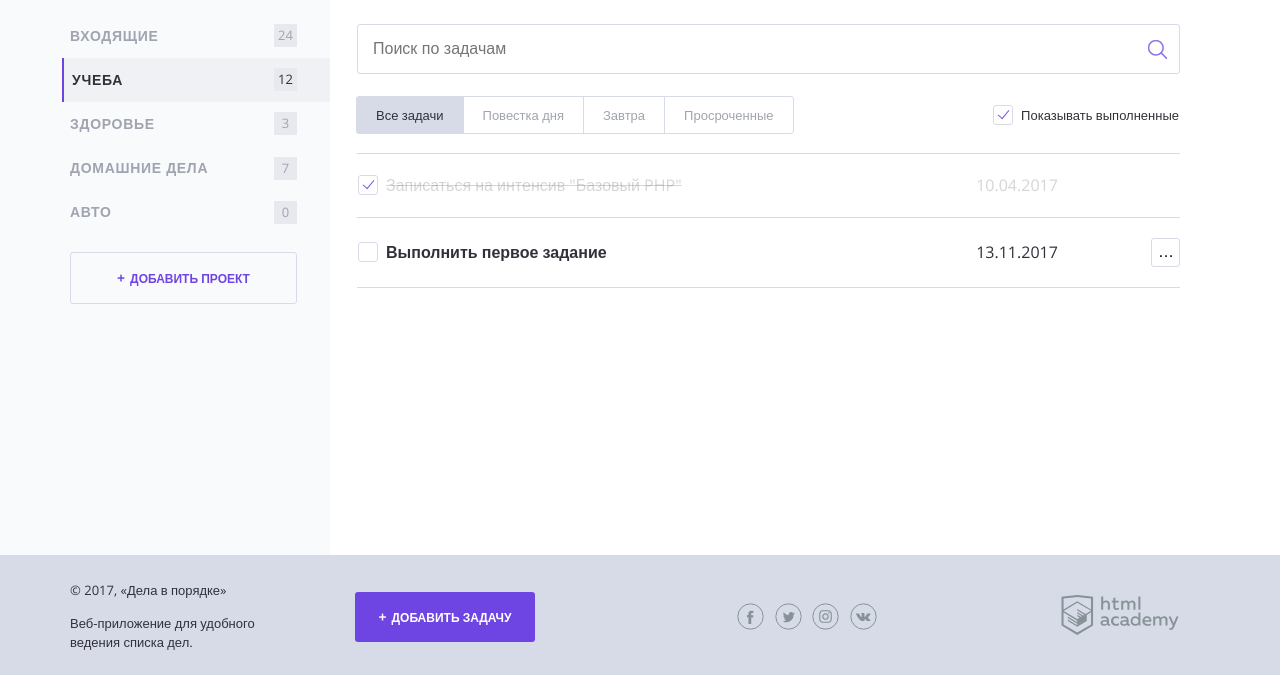
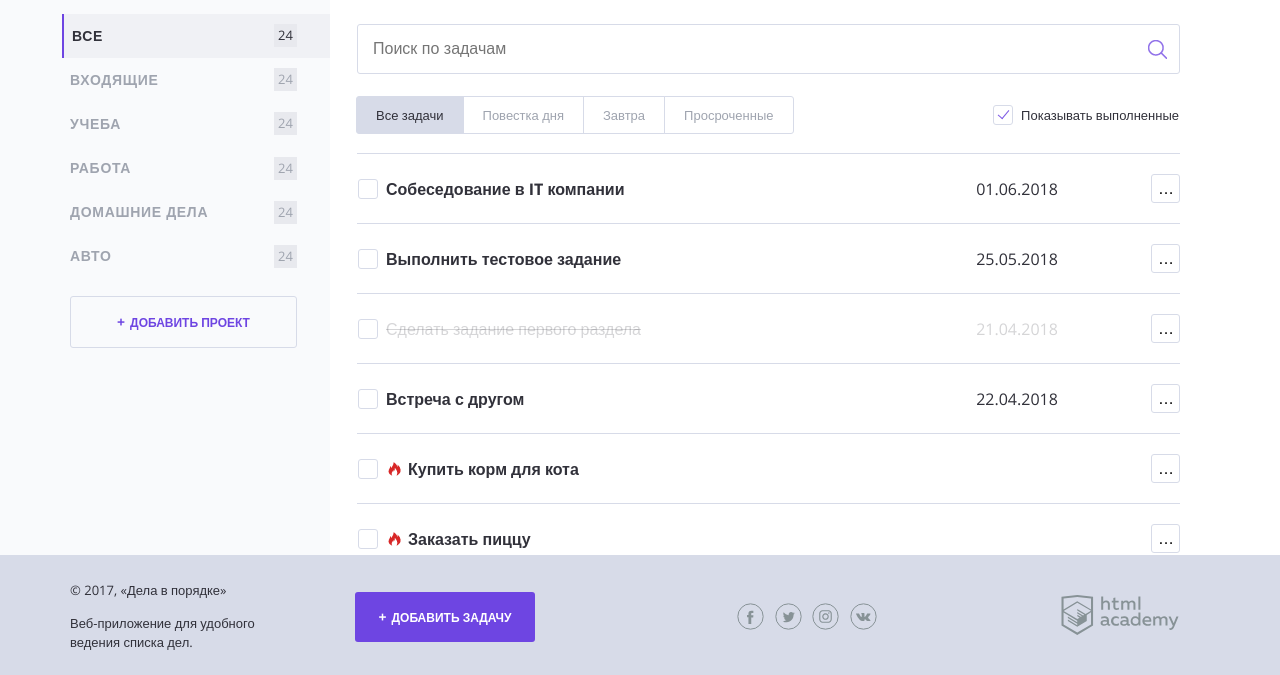
Before and after one commit to DmitryDmT/81315-doingsdone, a PHP site: page / in a window 1280 px wide. Shown: the part 125-800 px from the top of the page. Run offline with PHP 8.4, Linux system fonts and the light colour scheme.

Commit message:
Работа с массивами

```diff
--- a/index.php
+++ b/index.php
@@ -20,7 +20,42 @@ $days_until_deadline = $date_deadline - $current_date;
 $projects = ['Все', 'Входящие', 'Учеба', 'Работа', 'Домашние дела', 'Авто'];
 
 $projects_data = [
-  0
+  0 => [
+    'task' => 'Собеседование в IT компании',
+    'date_deadline' => '01.06.2018',
+    'projects' => 'Работа',
+    'done' => 'Нет'
+  ],
+  1 => [
+    'task' => 'Выполнить тестовое задание',
+    'date_deadline' => '25.05.2018',
+    'projects' => 'Работа',
+    'done' => 'Нет'
+  ],
+  2 => [
+    'task' => 'Сделать задание первого раздела',
+    'date_deadline' => '21.04.2018',
+    'projects' => 'Учеба',
+    'done' => 'Да'
+  ],
+  3 => [
+    'task' => 'Встреча с другом',
+    'date_deadline' => '22.04.2018',
+    'projects' => 'Входящие',
+    'done' => 'Нет'
+  ],
+  4 => [
+    'task' => 'Купить корм для кота',
+    'date_deadline' => '',
+    'projects' => 'Домашние дела',
+    'done' => 'Нет'
+  ],
+  5 => [
+    'task' => 'Заказать пиццу',
+    'date_deadline' => '',
+    'projects' => 'Домашние дела',
+    'done' => 'Нет'
+  ],
 ];
 
 ?>
@@ -66,32 +101,14 @@ $projects_data = [
                 <h2 class="content__side-heading">Проекты</h2>
 
                 <nav class="main-navigation">
+                    <?php foreach($projects as $value): ?>
                     <ul class="main-navigation__list">
-                        <li class="main-navigation__list-item">
-                            <a class="main-navigation__list-item-link" href="#">Входящие</a>
+                        <li class="main-navigation__list-item <?php if ($value == 'Все') echo 'main-navigation__list-item--active';?>">
+                            <a class="main-navigation__list-item-link" href="#"><?=$value;?></a>
                             <span class="main-navigation__list-item-count">24</span>
                         </li>
-
-                        <li class="main-navigation__list-item main-navigation__list-item--active">
-                            <a class="main-navigation__list-item-link" href="#">Учеба</a>
-                            <span class="main-navigation__list-item-count">12</span>
-                        </li>
-
-                        <li class="main-navigation__list-item">
-                            <a class="main-navigation__list-item-link" href="#">Здоровье</a>
-                            <span class="main-navigation__list-item-count">3</span>
-                        </li>
-
-                        <li class="main-navigation__list-item">
-                            <a class="main-navigation__list-item-link" href="#">Домашние дела</a>
-                            <span class="main-navigation__list-item-count">7</span>
-                        </li>
-
-                        <li class="main-navigation__list-item">
-                            <a class="main-navigation__list-item-link" href="#">Авто</a>
-                            <span class="main-navigation__list-item-count">0</span>
-                        </li>
                     </ul>
+                    <?php endforeach;?>
                 </nav>
 
                 <a class="button button--transparent button--plus content__side-button" href="#">Добавить проект</a>
@@ -139,34 +156,22 @@ $projects_data = [
                 <table class="tasks">
 
                     <!--показывать следующий тег <tr/>, если переменная равна единице-->
-                    <?php if ($show_complete_tasks == 1): ?>
-                    <tr class="tasks__item task task--completed">
-                        <td class="task__select">
-                            <label class="checkbox task__checkbox">
-                                <input class="checkbox__input visually-hidden" type="checkbox" checked>
-                                <span class="checkbox__text">Записаться на интенсив "Базовый PHP"</span>
-                            </label>
-                        </td>
-                        <td class="task__date">10.04.2017</td>
-
-                        <td class="task__controls">
-                        </td>
-                    </tr>
-                    <?php endif; ?>
-                    <tr class="tasks__item task <?php if ($days_until_deadline <= 0) echo 'task--important'; ?>">
+                    <?php foreach($projects_data as $key => $value): ?>
+                    <?php
+                    $proj_date_deadline_ts = strtotime($projects_data[$key]['date_deadline']);
+                    $proj_days_until_deadline = ($proj_date_deadline_ts - $current_ts) / 86400;
+                    ?>
+                    <tr class="tasks__item task <?php if ($projects_data[$key]['done'] == 'Да') echo 'task--completed';?> <?php if ($proj_days_until_deadline <= 0) echo 'task--important';?>">
                         <td class="task__select">
                             <label class="checkbox task__checkbox">
                                 <input class="checkbox__input visually-hidden" type="checkbox">
-                                <span class="checkbox__text">Выполнить первое задание</span>
+                                <span class="checkbox__text"><?=$projects_data[$key]['task'];?></span>
                             </label>
                         </td>
-
-                        <td class="task__date">
-                            <?=$date_deadline;?>
-                        </td>
+                        <td class="task__date"><?=$projects_data[$key]['date_deadline'];?></td>
 
                         <td class="task__controls">
-                            <button class="expand-control" type="button" name="button">Выполнить первое задание</button>
+                          <button class="expand-control" type="button" name="button"><?=$projects_data[$key]['task'];?></button>
 
                             <ul class="expand-list hidden">
                                 <li class="expand-list__item">
@@ -179,8 +184,7 @@ $projects_data = [
                             </ul>
                         </td>
                     </tr>
-
-
+                    <?php endforeach;?>
                 </table>
             </main>
         </div>
```
